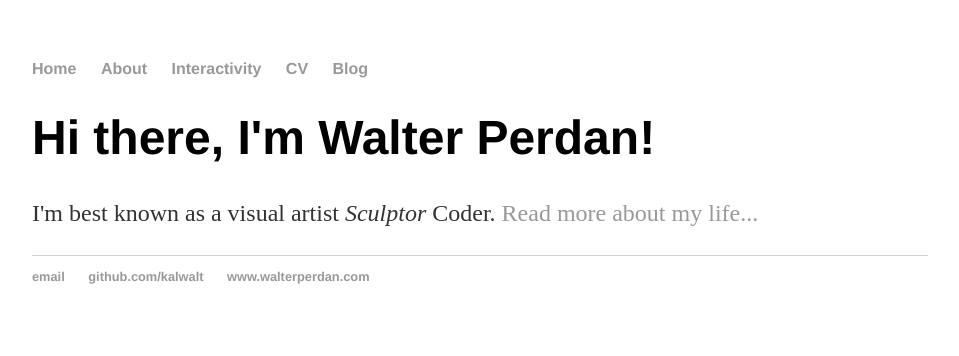
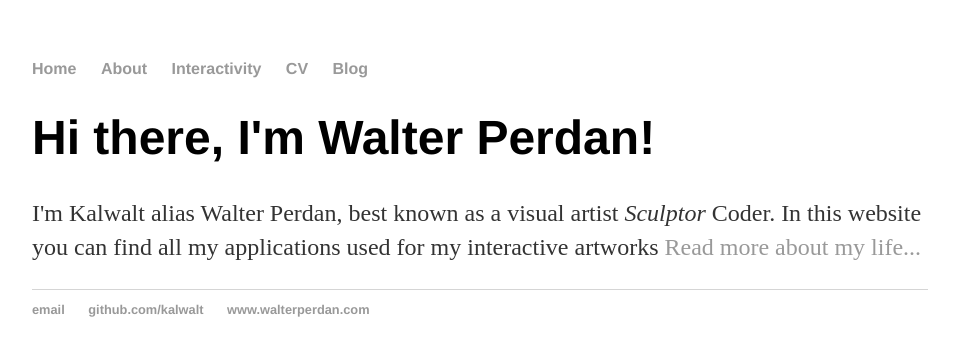
Before and after one commit to kalwalt/kalwalt.github.io, a Jekyll site: the page built from index.html, in a window 1280 px wide. Shown: the top 356 px of the page, without its empty margins (160-1119 px from the left). Built offline with Jekyll 4.4.1, drawn with Linux system fonts in a browser that asks for light colours.

Commit message:
Better text for the home page and other

```diff
--- a/_config.yml
+++ b/_config.yml
@@ -12,7 +12,6 @@ atom:
 name: Walter Perdan
 author: Walter Perdan
 lang: en_US
-description: Original website of Kalwalt alias Walter Perdan. In this website are stored all my augmented reality applications
 plugins:
   - jekyll-seo-tag
 twitter:
--- a/index.html
+++ b/index.html
@@ -1,9 +1,11 @@
 ---
 layout: default
 title: Kalwalt | official website for interactive art by Walter Perdan.
+description: Original website of Kalwalt alias Walter Perdan. In this website are stored all my augmented reality applications
 ---
 <link href="{{ site.github.url }}/css/main.css" rel="stylesheet">
 <div class="blurb">
 	<h1>Hi there, I'm Walter Perdan!</h1>
-	<p>I'm best known as a visual artist <em>Sculptor</em> Coder. <a href="/about">Read more about my life...</a></p>
+	<p>I'm Kalwalt alias Walter Perdan, best known as a visual artist <em>Sculptor</em> Coder. In this website you can find all my applications
+		 used for my interactive artworks <a href="/about">Read more about my life...</a></p>
 </div><!-- /.blurb -->
--- a/interactivity/index.html
+++ b/interactivity/index.html
@@ -5,7 +5,7 @@ description: Interactive art with augmented reality. A series of applications fo
 ---
 <div class="blurb">
 	<h1>Interactivity</h1>
-	<p>I'm a visual artist <em>Sculptor</em> dreamer. </p>
+	<p>My interactive art - works are listed here. Most of theme are apintings with augmented reality, go to my artworks page to discover more.</p>
 </div><!-- /.blurb -->
 
 Try some of them...
```
